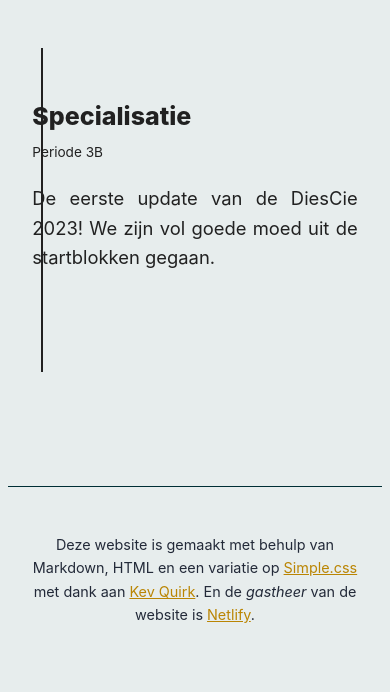
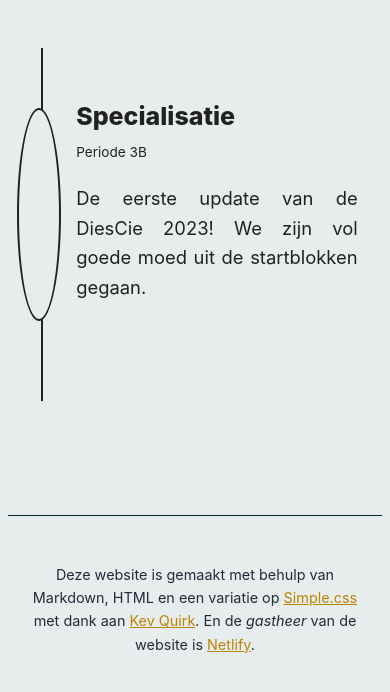
Before and after one commit to NicoSnijder/afstuderen, a plain HTML site: page index.html in a window 390 px wide. Shown: the part 68-760 px from the top of the page. Drawn offline with Linux system fonts and the light colour scheme.

Commit message:
timeline #10

```diff
--- a/simple.css
+++ b/simple.css
@@ -829,10 +829,11 @@ pre code {
    float: right;
 }
 
-   .marker img {
+   .marker {
    max-width: 60px;
    border-radius: 50%;
    border: 2px solid var(--text);
+   background-color: var(--bg);
    position: relative;
    z-index: 9999;
    }
@@ -874,7 +875,7 @@ pre code {
       float: none;
    }
 
-   .marker img {
+   .marker {
    width: 50px;
    border-radius: 50%;
    border: 2px solid var(--text);
```
